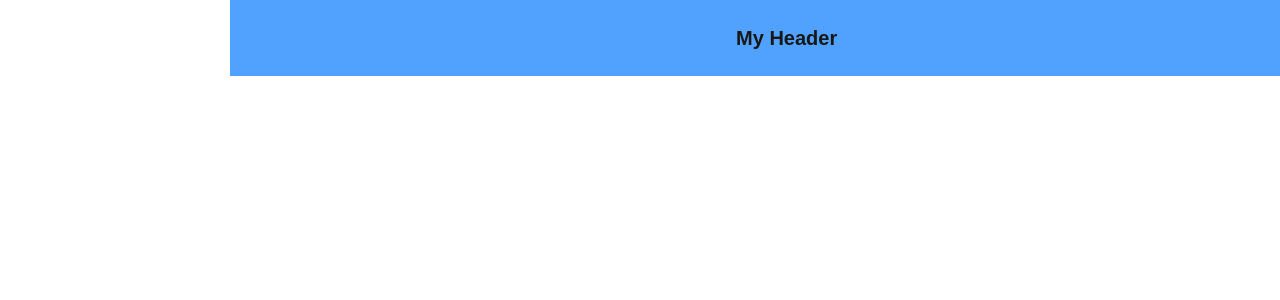
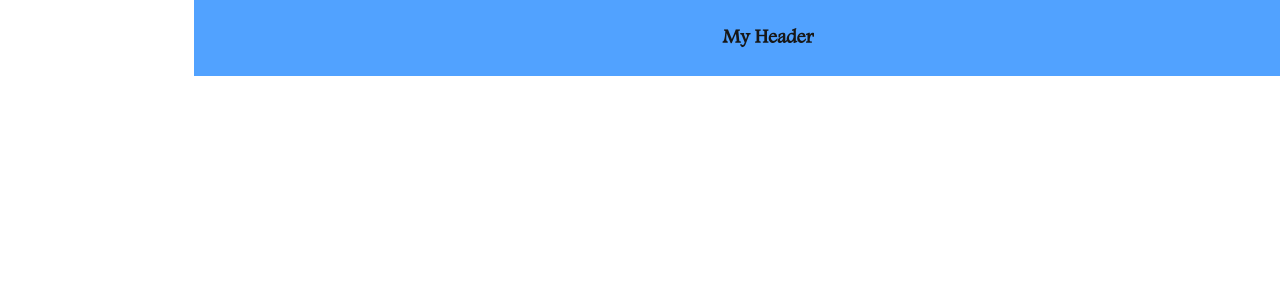
Before and after one commit to next-summer-1404/unknown, a Next.js app: page / in a window 1280 px wide. Shown: the top 300 px of the page. Built offline with nearby package versions, Linux system fonts and the light colour scheme.

Commit message:
add font to layout

```diff
--- a/src/app/(public)/layout.tsx
+++ b/src/app/(public)/layout.tsx
@@ -1,16 +1,24 @@
 import type { Metadata } from "next";
-import { Geist, Geist_Mono } from "next/font/google";
+// import { Geist, Geist_Mono } from "next/font/google";
 import "./globals.css";
+import { Inter } from "next/font/google";
+import localFont from "next/font/local";
 import Header from "@/components/Header/header";
 
-const geistSans = Geist({
-  variable: "--font-geist-sans",
+// const geistSans = Geist({
+//   variable: "--font-geist-sans",
+//   subsets: ["latin"],
+// });
+
+// const geistMono = Geist_Mono({
+//   variable: "--font-geist-mono",
+//   subsets: ["latin"],
+// });
+const inter = Inter({
   subsets: ["latin"],
 });
-
-const geistMono = Geist_Mono({
-  variable: "--font-geist-mono",
-  subsets: ["latin"],
+export const Mitra = localFont({
+  src: "../../assets/fonts/Aban.ttf",
 });
 
 export const metadata: Metadata = {
@@ -25,9 +33,7 @@ export default function RootLayout({
 }>) {
   return (
     <html lang="en">
-      <body
-        className={`${geistSans.variable} ${geistMono.variable} antialiased`}
-      >
+      <body className={`${Mitra.className} antialiased`}>
         <Header />
         {children}
       </body>
```
